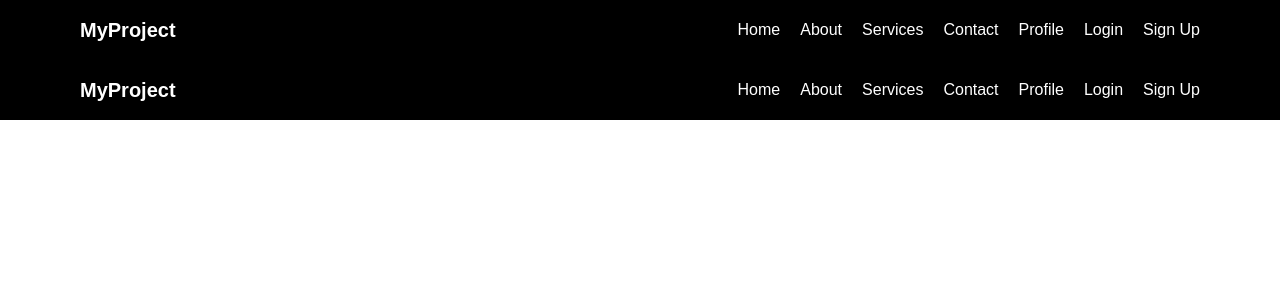
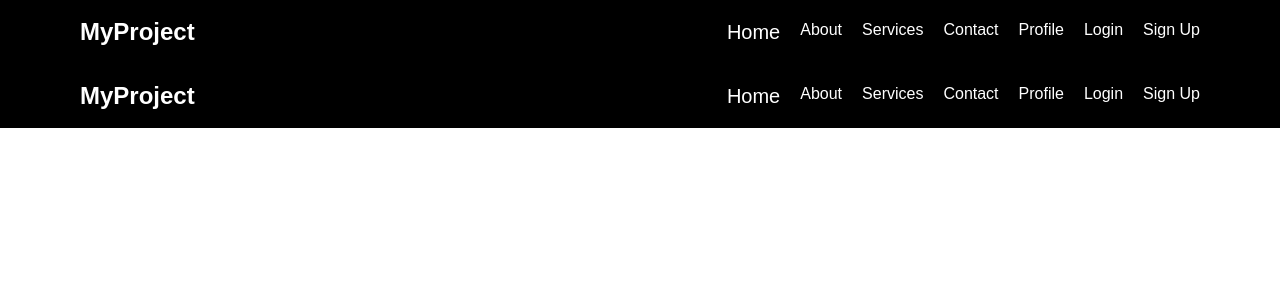
Before and after one commit to gauravkumar2005/SkillForge, a Next.js app: page /Navbar in a window 1280 px wide. Shown: the top 300 px of the page. Built offline with nearby package versions, Linux system fonts and the light colour scheme.

Commit message:
give navbar home link style

```diff
--- a/src/app/Navbar/page.tsx
+++ b/src/app/Navbar/page.tsx
@@ -5,10 +5,10 @@ export default function Navbar() {
     <nav className="bg-black text-white">
       <div className="max-w-6xl mx-auto flex justify-between items-center p-4">
 
-        <h1 className="text-xl font-bold">MyProject</h1>
+        <h1 className="text-2xl font-bold">MyProject</h1>
 
         <div className="flex gap-5">
-          <Link href="/" className="">Home</Link>
+          <Link href="/" className="text-xl hover:bg-gray-600">Home</Link>
           <Link href="/about">About</Link>
           <Link href="/services">Services</Link>
           <Link href="/contact">Contact</Link>
```
